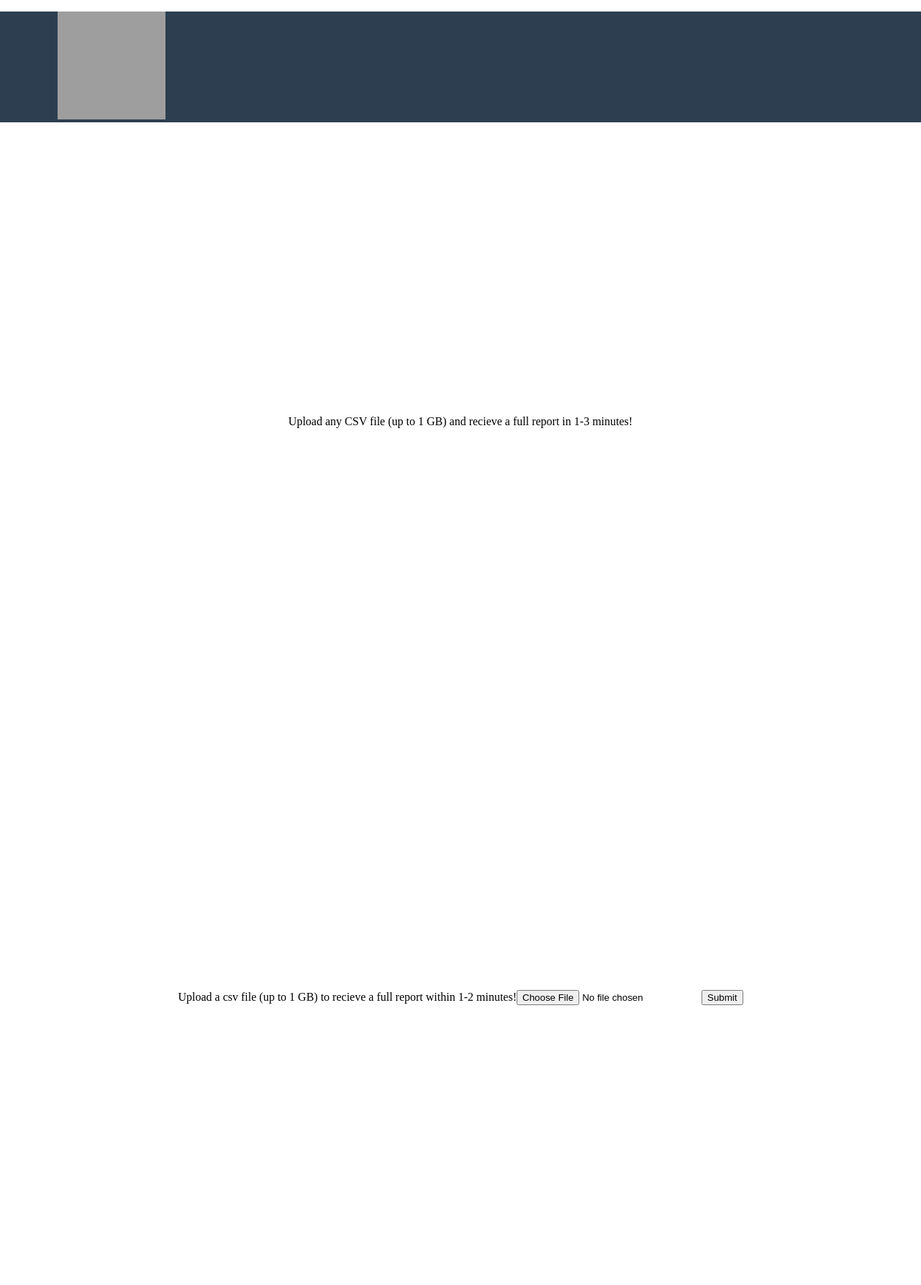
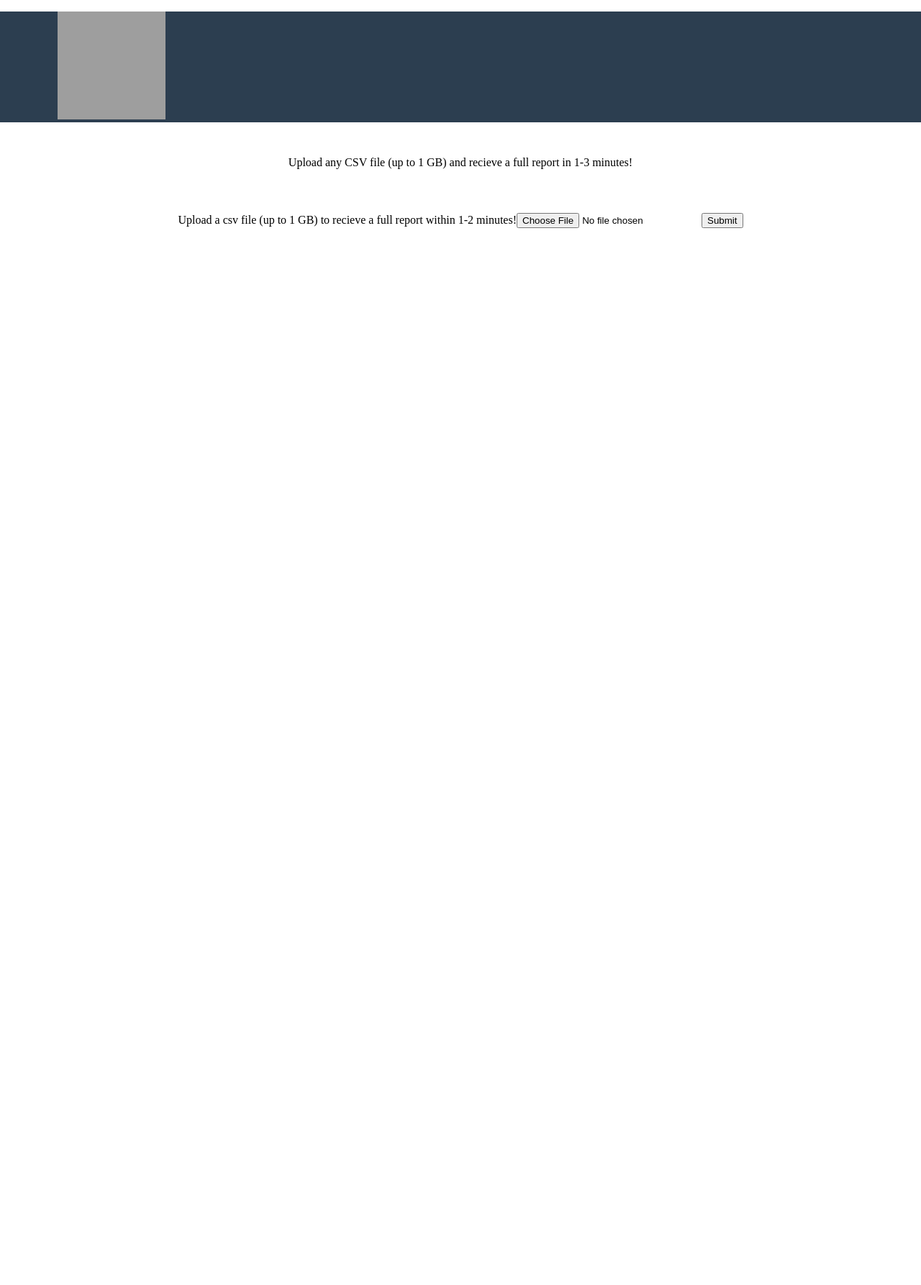
Before and after one commit to imadahmad97/DataOne, a Flask app: page / in a window 1280 px wide. Shown: the whole page at 72% size. After the commit the page ends 317 px from the top, so only its background shows below. Run offline with Flask 2, Linux system fonts and the light colour scheme; some libraries are stand-ins or nearby versions; grey boxes are pictures that could not be loaded.

Commit message:
decreases vertical height in center div

```diff
--- a/database_files/static/style.css
+++ b/database_files/static/style.css
@@ -6,7 +6,7 @@ body {
   display: flex;
   justify-content: center;
   align-items: center;
-  height: 100vh;
+  height: 10vh;
 }
 
 .nav a li {
```
